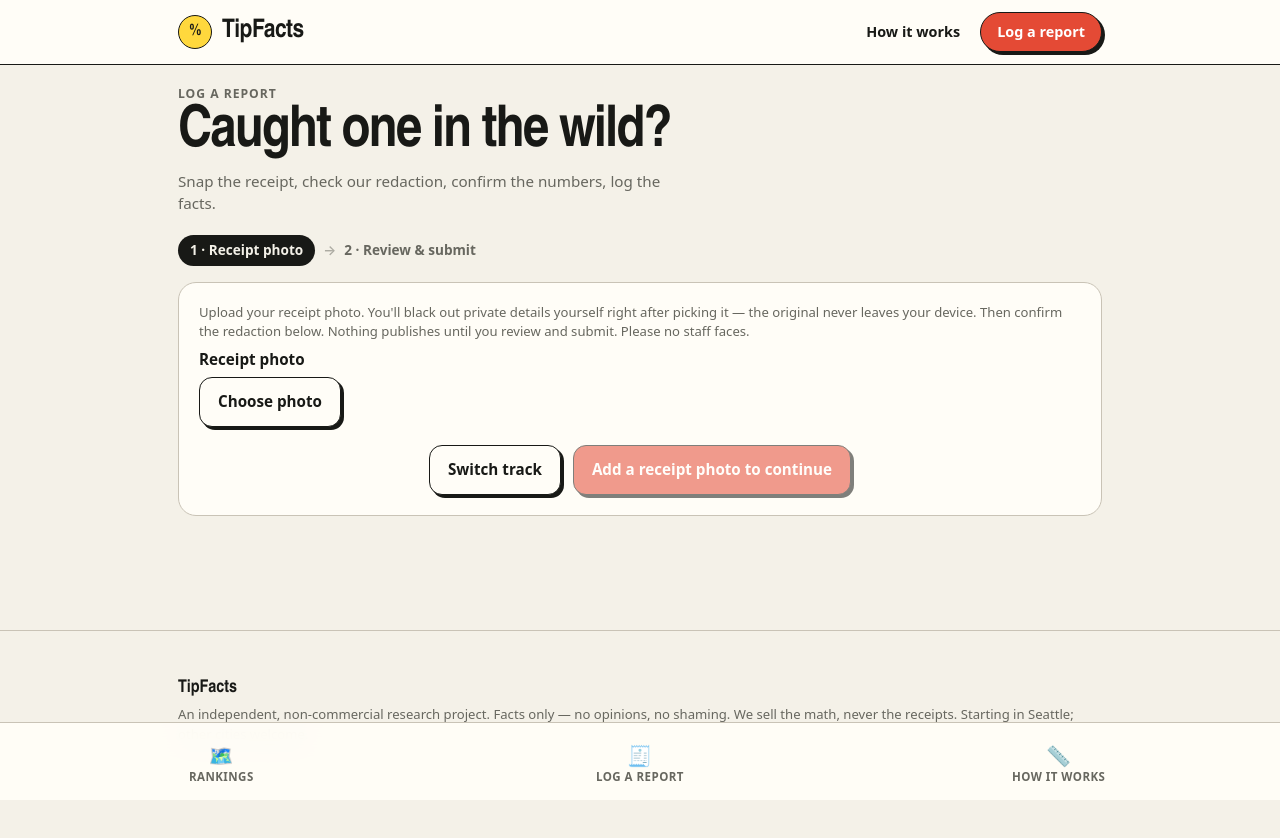
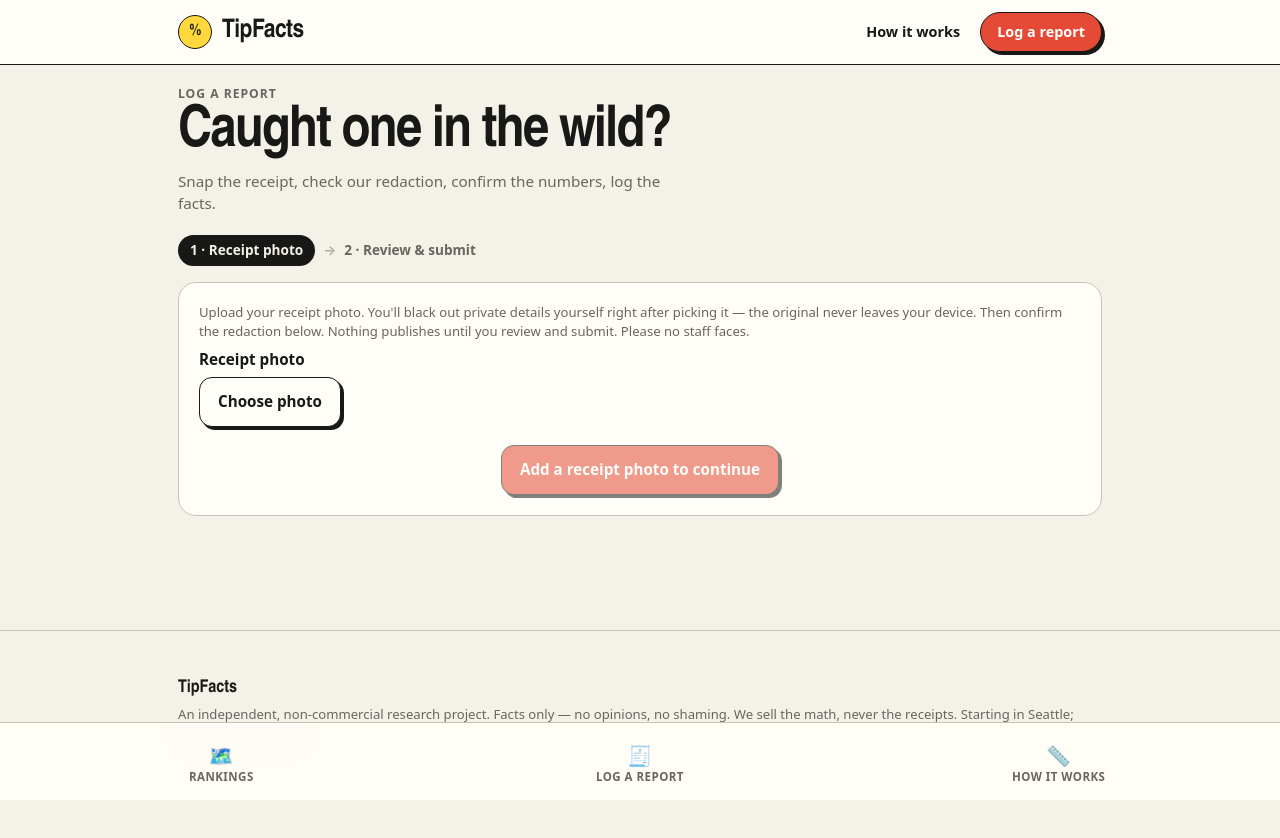
Before and after one commit to yuanb10/tipfacts, a Next.js app: page /submit in a window 1280 px wide. Both pictures are taken after a click on the button 640 px from the left and 328 px from the top of the page. Shown: the top 838 px of the page. Built offline with nearby package versions, Linux system fonts and the light colour scheme.

Commit message:
Auto track photo step: drop Switch track, consistent button language and sizing
- Remove the Switch track button (track chooser is one Back away)
- Re-do blackout / Remove share an equal split row
- Primary CTA shortened to verb-first 'Read my receipt'

```diff
--- a/app/submit/page.tsx
+++ b/app/submit/page.tsx
@@ -1774,7 +1774,7 @@
               I blacked out all personal information on this photo — card details, names,
               authorization codes, contact info, and barcodes.
             </label>
-            <div style={{ marginTop: 8, display: 'flex', gap: 8, flexWrap: 'wrap' }}>
+            <div className="btn-row btn-row-split" style={{ marginTop: 8 }}>
               <button
                 type="button"
                 className="btn btn-secondary"
@@ -1802,16 +1802,13 @@
         )}
 
         <div className="btn-row" style={{ marginTop: 16 }}>
-          <button type="button" className="btn btn-secondary" onClick={() => setTrack(null)}>
-            Switch track
-          </button>
           <button
             type="button"
             className="btn btn-primary"
             disabled={!receipt || !piiAttested}
             onClick={() => setAutoStep(2)}
           >
-            {receipt ? 'Looks good — read my receipt' : 'Add a receipt photo to continue'}
+            {receipt ? 'Read my receipt' : 'Add a receipt photo to continue'}
           </button>
         </div>
       </div>
```
